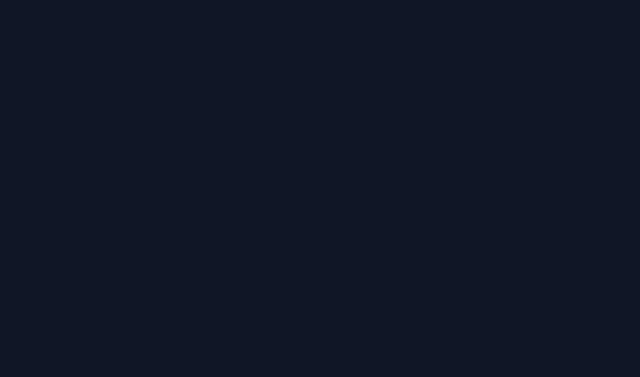
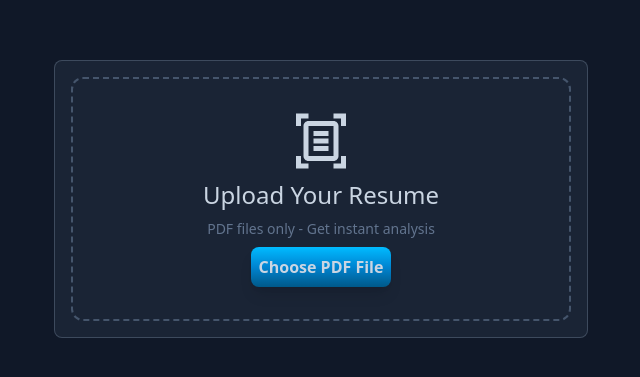
Before and after one commit to thecoderbutcher/resume.analyzer, a React (Vite) app: page / in a window 1280 px wide. Shown: the part 201-578 px from the top of the page, without its empty margins (319-959 px from the left). Built offline with nearby package versions, Linux system fonts and the light colour scheme.

Commit message:
add upload file view

```diff
--- a/package.json
+++ b/package.json
@@ -13,6 +13,7 @@
     "@tailwindcss/vite": "^4.1.14",
     "react": "^19.1.1",
     "react-dom": "^19.1.1",
+    "react-icons": "^5.5.0",
     "tailwindcss": "^4.1.14"
   },
   "devDependencies": {
--- a/src/App.jsx
+++ b/src/App.jsx
@@ -1,9 +1,10 @@
+import UploadReseume from "./components/UploadReseume"
 
 function App() {
 
   return (
-    <main className="flex flex-col w-screen h-screen bg-gray-900">
-
+    <main className="flex flex-col w-screen h-screen bg-gray-900 items-center justify-center text-slate-400">
+      <UploadReseume />
     </main>
   )
 }
--- /dev/null
+++ b/src/components/UploadReseume.jsx
@@ -0,0 +1,16 @@
+import Card from "./Card";
+import { MdOutlineDocumentScanner } from "react-icons/md";
+const UploadReseume = () => {
+  return (
+    <Card>
+      <div className="flex flex-col justify-center items-center w-[500px] p-8 border-2 border-dashed border-slate-600 rounded-xl gap-2">
+        <MdOutlineDocumentScanner className="text-6xl"/>
+        <h2 className="text-xl sm:text-2xl ">Upload Your Resume</h2>
+        <p className="text-sm text-slate-500 font-light">PDF files only - Get instant analysis</p>
+        <button className="p-2 font-semibold bg-gradient-to-b from-sky-400 via-sky-600 to-sky-800 rounded-lg shadow-lg hover:shadow-cyan-600 transition-all duration-300">Choose PDF File</button>
+      </div>
+    </Card>
+  );
+};
+
+export default UploadReseume;
```
Also changed, not shown: 2 other files (tests, documents, lock files or other folders).
